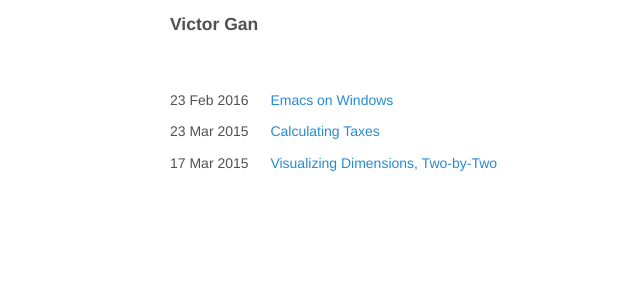
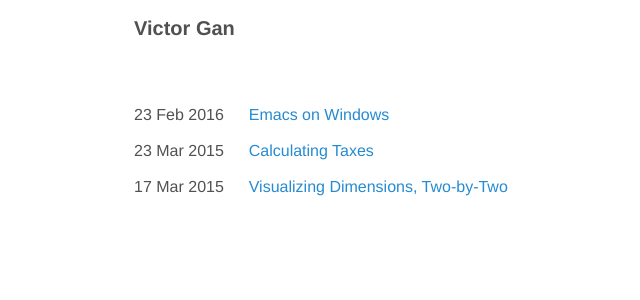
Before and after one commit to victorgan/victorgan.github.io, a Jekyll site: the page built from index.md, in a window 1280 px wide. Shown: the top 300 px of the page, without its empty margins (218-858 px from the left). Built offline with Jekyll 4.4.1, drawn with Linux system fonts in a browser that asks for light colours; nearby versions of some CDN libraries; library files that are not in the unit come from our copies.

Commit message:
still too small

```diff
--- a/public/css/poole.css
+++ b/public/css/poole.css
@@ -49,12 +49,12 @@ body {
 
 html {
   font-family: Helvetica, Arial, sans-serif;
-  font-size: 10px;
+  font-size: 16px;
   line-height: 1.25;
 }
 @media (min-width: 38em) {
   html {
-    font-size: 14px;
+    font-size: 16px;
   }
 }
 
```
